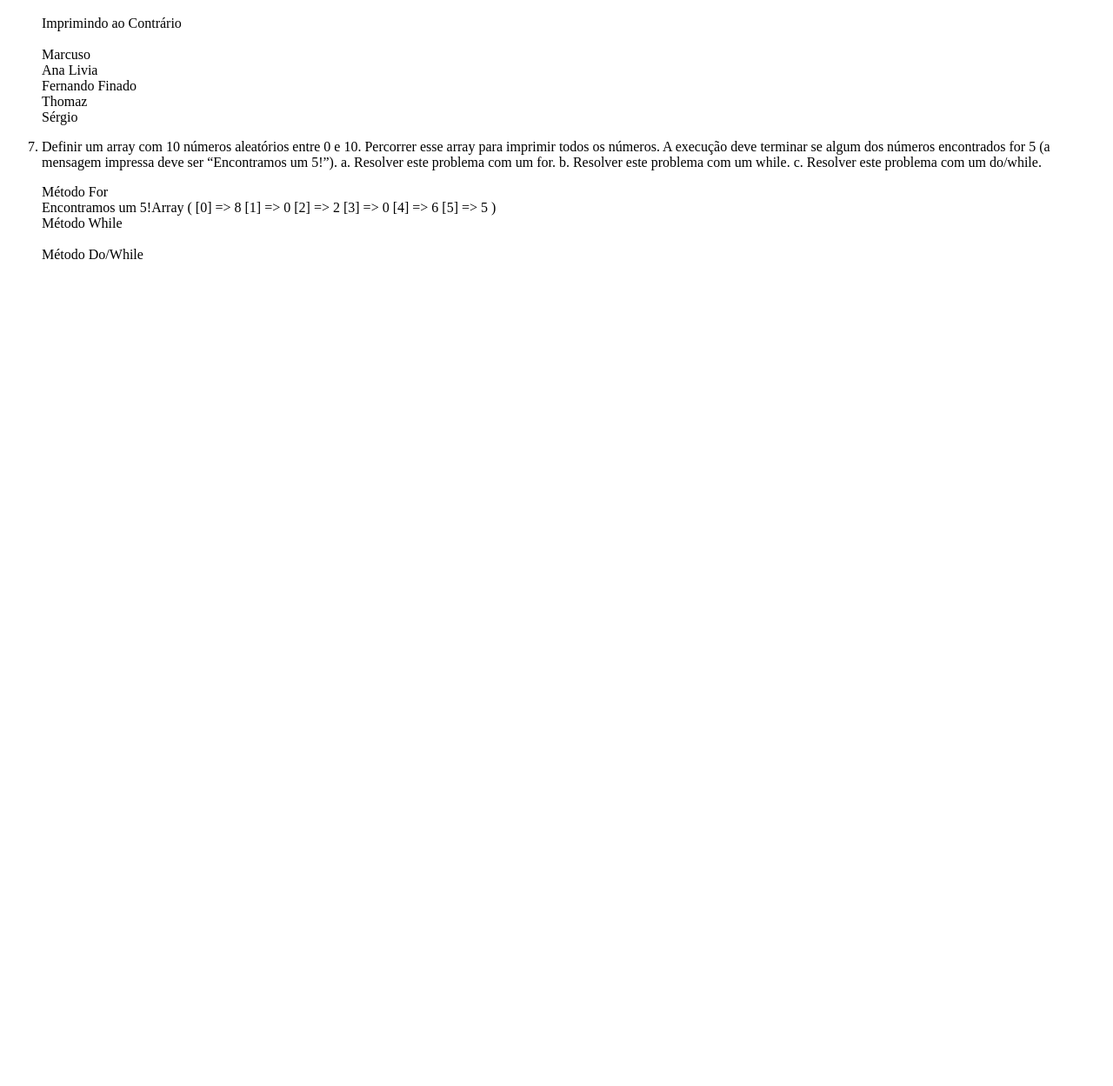
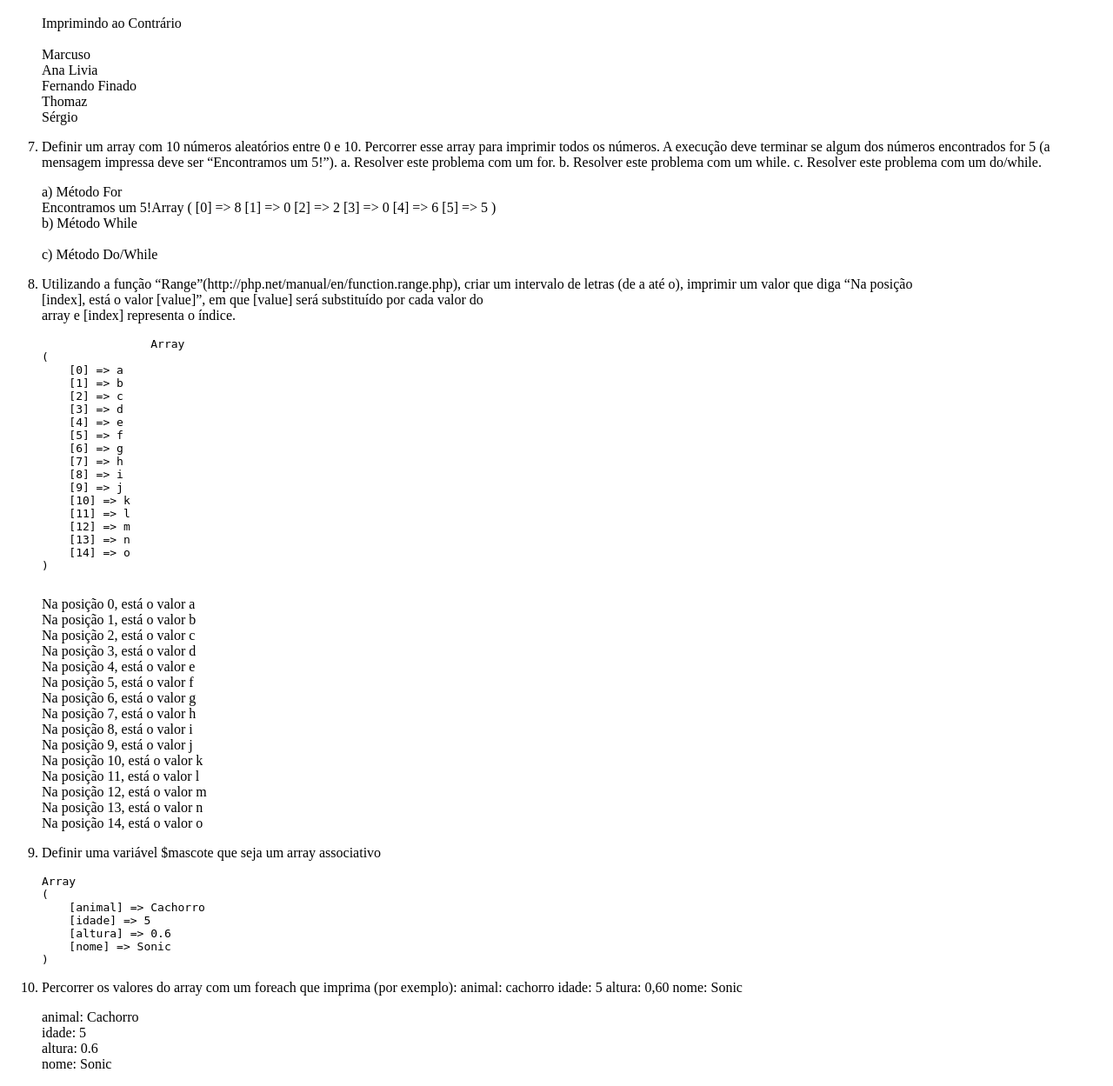
Before and after one commit to gabriel-brunetti/PHP-Aula18-Loops, a PHP site: page / in a window 1280 px wide. Shown: the part 992-2241 px from the top of the page at 87% size. Before the commit the page ends 1290 px from the top, so only its background shows below. Run offline with PHP 8.4, Linux system fonts and the light colour scheme.

Commit message:
exercicios 8,9 e 10

```diff
--- a/index.php
+++ b/index.php
@@ -160,7 +160,7 @@
             <div>
                 <?php
                     $numeros = [];
-                    echo 'Método For'.'<br>';
+                    echo 'a) Método For'.'<br>';
                     for($i = 0; $i < 10; $i++){
                         $var = mt_rand(0,10);
                         $numeros[] = $var;
@@ -171,7 +171,7 @@
                         }
                     }
                     $numeros = [];
-                    echo '<br>'.'Método While'.'<br>';
+                    echo '<br>'.'b) Método While'.'<br>';
                     while(count($numeros)<=10){
                         $var = mt_rand(0,10);
                         $numeros[] = $var;
@@ -182,7 +182,7 @@
                         }
                     }
                     $numeros = [];
-                    echo '<br>'.'Método Do/While'.'<br>';
+                    echo '<br>'.'c) Método Do/While'.'<br>';
                     do {
                         $var = mt_rand(0,10);
                         $numeros[] = $var;
@@ -195,6 +195,61 @@
                 ?>
             </div>
         </li>
+
+        <li>
+            <p>Utilizando a função “Range”(http://php.net/manual/en/function.range.php),
+            criar um intervalo de letras (de a até o), imprimir um valor que diga “Na posição<br>
+            [index], está o valor [value]”, em que [value] será substituído por cada valor do<br>
+            array e [index] representa o índice.<br>
+            </p>
+
+            <pre>
+                <?php
+                    $letras = range('a','o');
+                    print_r($letras);
+                ?>
+            </pre>
+            <div>
+                <?php
+                    foreach ($letras as $posicao => $letra) {
+                        echo "Na posição $posicao, está o valor $letra<br>";
+                    }
+                ?>
+            </div>
+        </li>
+
+        <li>
+            <p>Definir uma variável $mascote que seja um array associativo</p>
+            <div>
+                <?php
+                    $mascote = [
+                        'animal' => 'Cachorro',
+                        'idade' => 5,
+                        'altura' => 0.60,
+                        'nome' => 'Sonic'
+                    ];
+                    echo('<pre>');
+                    print_r($mascote);
+                    echo('</pre>');
+
+                ?>
+            </div>
+        </li>
+
+        <li>
+        <p>Percorrer os valores do array com um foreach que imprima (por exemplo):
+            animal: cachorro
+            idade: 5
+            altura: 0,60
+            nome: Sonic</p>
+        <div>
+        <?php
+            foreach ($mascote as $indice => $valor) {
+                echo "$indice: $valor <br>";
+            }
+        ?>
+        </div>
+        </li>
     </ol>
 </body>
 </html>
```
